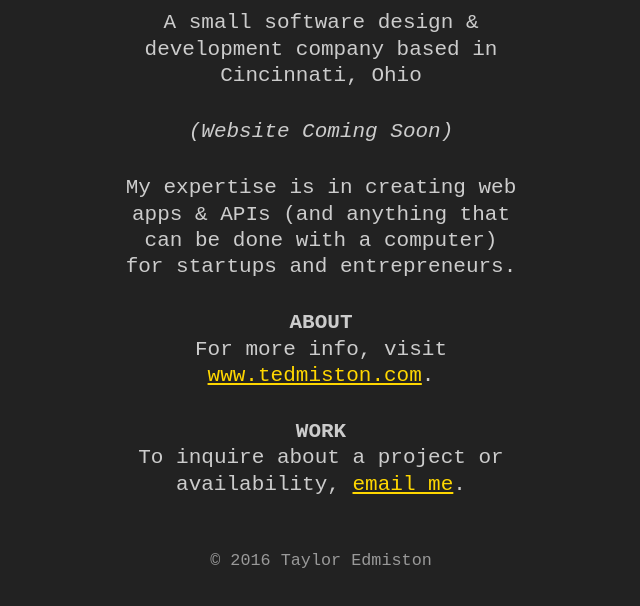
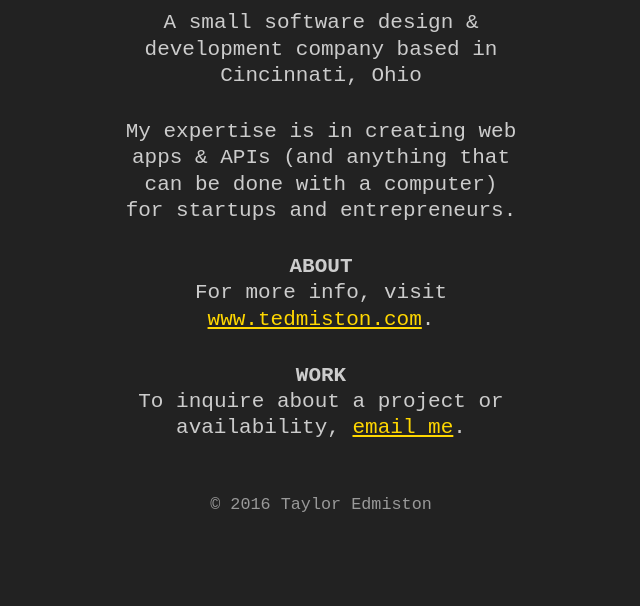
Before and after one commit to tedmiston/edmiston-software, a plain HTML site: page index.html in a window 1280 px wide. Shown: the part 76-682 px from the top of the page, without its empty margins (319-959 px from the left). Drawn offline with nearby package versions, Linux system fonts and the light colour scheme.

Commit message:
Remove coming soon

```diff
--- a/index.html
+++ b/index.html
@@ -21,7 +21,6 @@
     a:link, a:visited { color: gold; }
     a:hover, a:active { color: lime; }
     #wrapper { margin: 30px auto 35px; max-width: 400px; text-align: center;}
-    #soon { font-style: italic; margin: 30px auto; }
     .area { font-weight: bold; text-transform: uppercase; }
     #copyright { color: #999; font-size: 80%; margin-top: 50px; }
   </style>
@@ -30,7 +29,6 @@
   <div id="wrapper">
     <h1>Edmiston Software, LLC</h1>
     <p>A small software design &amp; development company based in Cincinnati, Ohio</p>
-    <p id="soon">(Website Coming Soon)</p>
     <p>My expertise is in creating web apps &amp; APIs (and anything that can be done with a computer) for startups and entrepreneurs.</p>
     <p><span class="area">About</span><br> For more info, visit <a href="https://www.tedmiston.com">www.tedmiston.com</a>.</p>
     <p><span class="area">Work</span><br> To inquire about a project or availability, <a href="mailto:tedmiston@gmail.com" target="_blank">email me</a>.</p>
```
